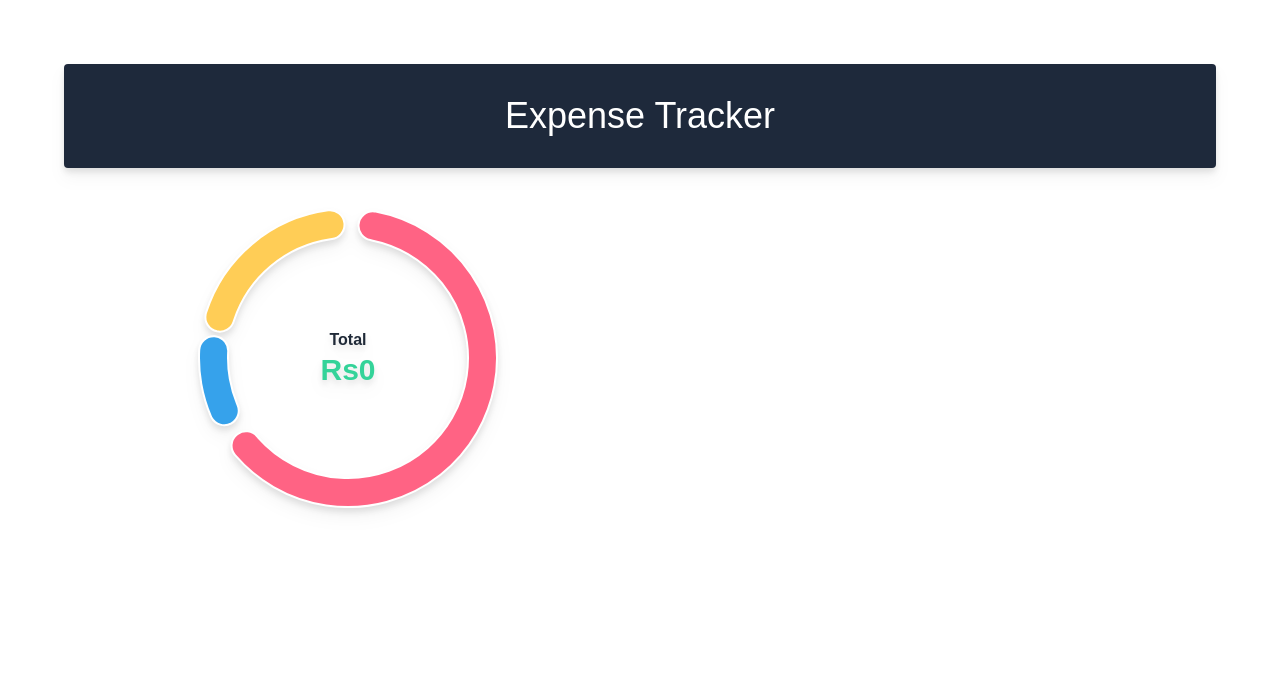
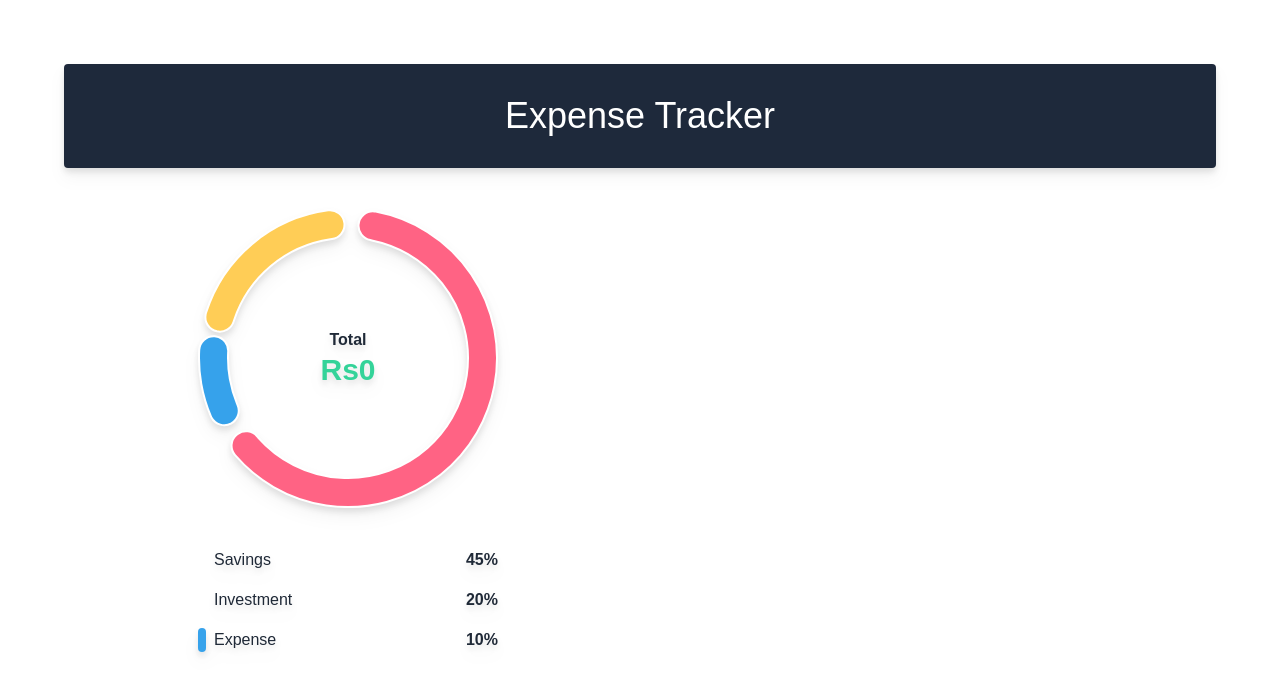
Before and after one commit to aiswarya25/Expense_tracker, a React (Create React App) app in the folder client/: page / in a window 1280 px wide. Shown: the top 694 px of the page. Built offline with nearby package versions, Linux system fonts and the light colour scheme.

Commit message:
changes completed on labels

```diff
--- a/client/src/components/Graph.js
+++ b/client/src/components/Graph.js
@@ -1,7 +1,7 @@
 import React from 'react'
 import {Doughnut} from 'react-chartjs-2';
 import {Chart,ArcElement} from 'chart.js'
-
+import Labels from './Labels';
 Chart.register(ArcElement);
 
 
@@ -39,6 +39,7 @@ export default function Graph() {
 
             <div className="flex flex-col py-10 gap-4">
                 {/*Labels*/}
+                <Labels></Labels>
             </div>
         </div>
     </div>
--- /dev/null
+++ b/client/src/components/Labels.js
@@ -0,0 +1,43 @@
+import React from 'react'
+
+const obj = [
+  {
+    type:"Savings",
+    color:'#f9c74',
+    percent:45
+  },
+  {
+    type:"Investment",
+    color:'#f9c74',
+    percent:20
+  },
+  {
+    type:"Expense",
+    color:'rgb(54, 162, 235)',
+    percent:10
+  }
+]
+
+export default function Labels() {
+  return (
+    <>
+      {obj.map((v,i)=><LabelComponent key={i} data={v}></LabelComponent>)}
+    </>
+  )
+}
+
+
+
+function LabelComponent({ data}){
+  if(!data) return <></>;
+    return (
+        <div className="labels flex justify-between">
+          <div className="flex gap-2">
+            <div className='w-2 h-2 rounded py-3' style={{background: data.color ??'#f9c74f'}}>
+            </div>
+            <h3 className='text-md'>{data.type ?? ''}</h3>
+          </div>
+          <h3 className='font-bold'>{data.percent ?? 0}%</h3>
+        </div>
+    )
+}
```
